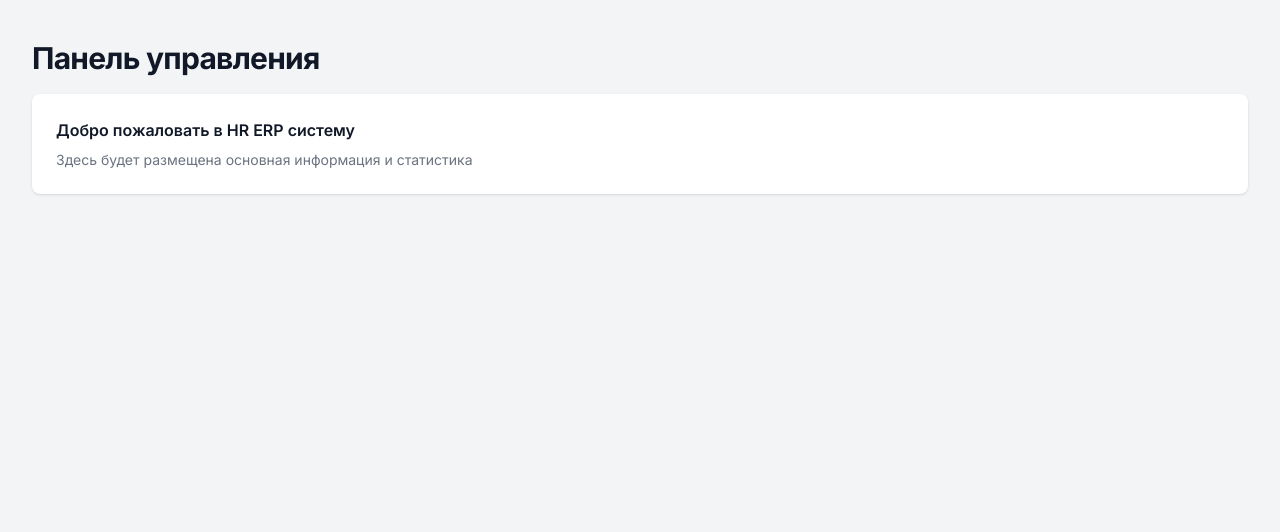
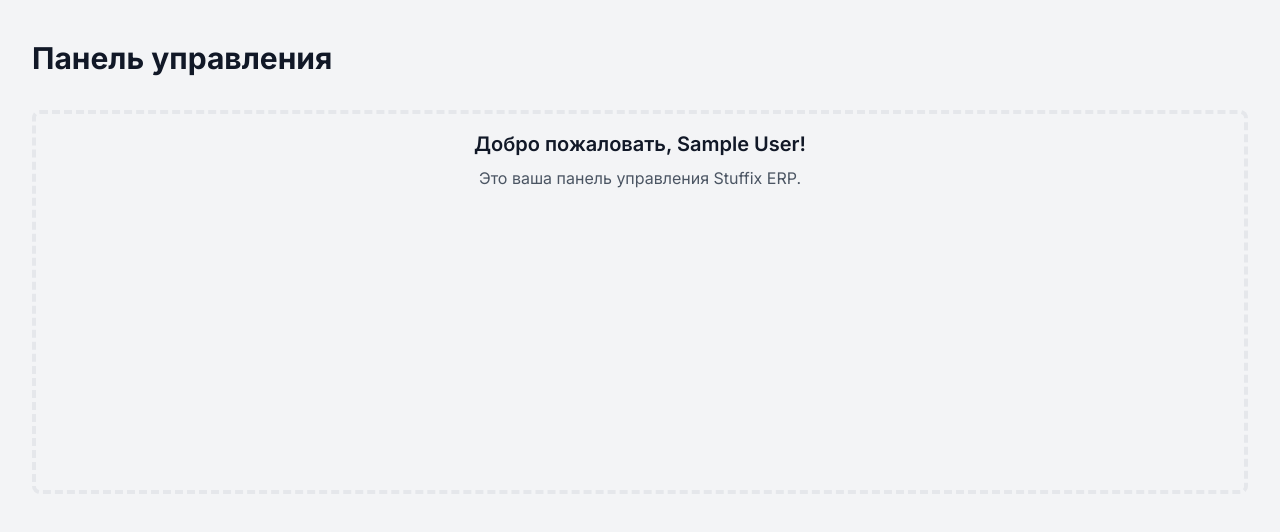
Before and after one commit to Dan4ik3e3e3/stuffix_erp, a Next.js app: page /dashboard in a window 1280 px wide. Shown: the top 532 px of the page. Built offline with nearby package versions, Linux system fonts and the light colour scheme; no server answers; sample sign-in values are in the browser's storage.

Commit message:
Add dashboard page and redirect after login

```diff
--- a/src/app/(auth)/login/page.tsx
+++ b/src/app/(auth)/login/page.tsx
@@ -38,8 +38,8 @@ function LoginForm() {
         return;
       }
 
-      const callbackUrl = searchParams.get('callbackUrl') || '/dashboard';
-      router.push(callbackUrl);
+      router.push('/dashboard');
+      router.refresh();
     } catch (error) {
       console.error('Login error:', error);
       setError('An error occurred during login');
@@ -84,7 +84,7 @@ function LoginForm() {
         disabled={isLoading}
         className="w-full flex justify-center py-2 px-4 border border-transparent rounded-md shadow-sm text-sm font-medium text-white bg-indigo-600 hover:bg-indigo-700 focus:outline-none focus:ring-2 focus:ring-offset-2 focus:ring-indigo-500 disabled:opacity-50"
       >
-        {isLoading ? 'Logging in...' : 'Login'}
+        {isLoading ? 'Вход...' : 'Войти'}
       </button>
     </form>
   );
@@ -96,10 +96,10 @@ export default function LoginPage() {
       <div className="max-w-md w-full space-y-8">
         <div>
           <h2 className="mt-6 text-center text-3xl font-extrabold text-gray-900">
-            Sign in to your account
+            Вход в Stuffix ERP
           </h2>
         </div>
-        <Suspense fallback={<div>Loading...</div>}>
+        <Suspense fallback={<div>Загрузка...</div>}>
           <LoginForm />
         </Suspense>
       </div>
--- a/src/app/(dashboard)/dashboard/page.tsx
+++ b/src/app/(dashboard)/dashboard/page.tsx
@@ -1,25 +1,54 @@
+'use client'
+
+import { useSession } from 'next-auth/react'
+import { useRouter } from 'next/navigation'
+import { useEffect } from 'react'
+
 export default function DashboardPage() {
+  const { data: session, status } = useSession()
+  const router = useRouter()
+
+  useEffect(() => {
+    if (status === 'unauthenticated') {
+      router.push('/login')
+    }
+  }, [status, router])
+
+  if (status === 'loading') {
+    return (
+      <div className="min-h-screen flex items-center justify-center">
+        <div className="text-2xl">Загрузка...</div>
+      </div>
+    )
+  }
+
   return (
     <div className="min-h-screen bg-gray-100">
-      <main className="py-10">
-        <div className="mx-auto max-w-7xl px-4 sm:px-6 lg:px-8">
-          <h1 className="text-3xl font-bold leading-tight tracking-tight text-gray-900">
-            Панель управления
-          </h1>
-          <div className="mt-4">
-            <div className="overflow-hidden rounded-lg bg-white shadow">
-              <div className="p-6">
-                <h3 className="text-base font-semibold leading-6 text-gray-900">
-                  Добро пожаловать в HR ERP систему
-                </h3>
-                <p className="mt-2 text-sm text-gray-500">
-                  Здесь будет размещена основная информация и статистика
-                </p>
+      <div className="py-10">
+        <header>
+          <div className="max-w-7xl mx-auto px-4 sm:px-6 lg:px-8">
+            <h1 className="text-3xl font-bold leading-tight text-gray-900">
+              Панель управления
+            </h1>
+          </div>
+        </header>
+        <main>
+          <div className="max-w-7xl mx-auto sm:px-6 lg:px-8">
+            <div className="px-4 py-8 sm:px-0">
+              <div className="border-4 border-dashed border-gray-200 rounded-lg h-96 p-4">
+                <div className="text-center">
+                  <h2 className="text-xl font-semibold text-gray-900">
+                    Добро пожаловать, {session?.user?.name || 'Пользователь'}!
+                  </h2>
+                  <p className="mt-2 text-gray-600">
+                    Это ваша панель управления Stuffix ERP.
+                  </p>
+                </div>
               </div>
             </div>
           </div>
-        </div>
-      </main>
+        </main>
+      </div>
     </div>
-  );
+  )
 }
```
Also changed, not shown: src/middleware.ts (+9 -3 lines).
